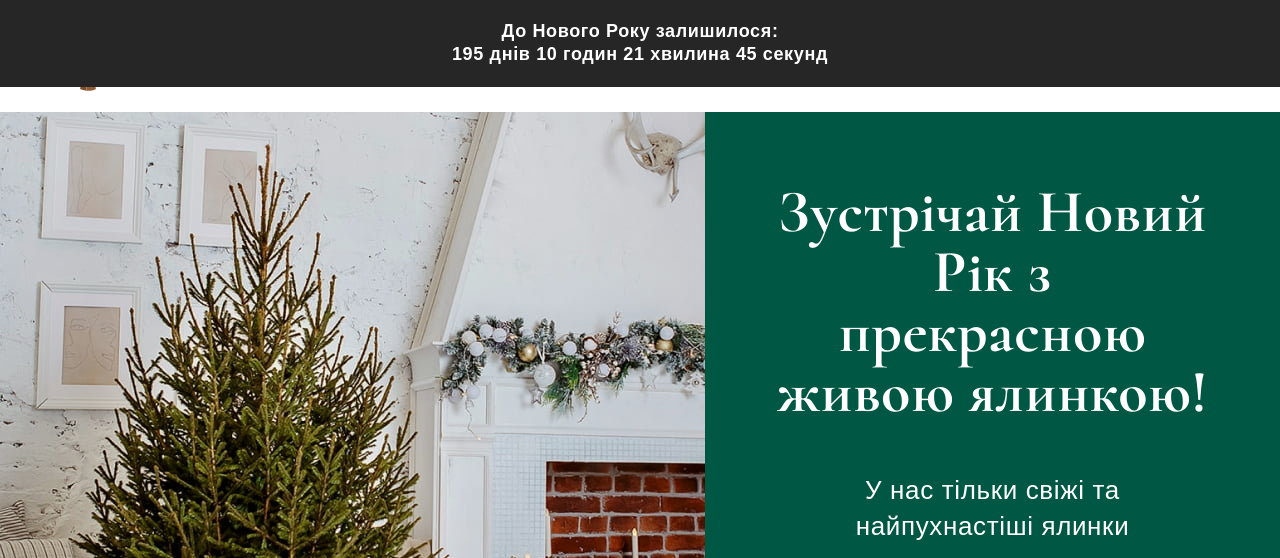
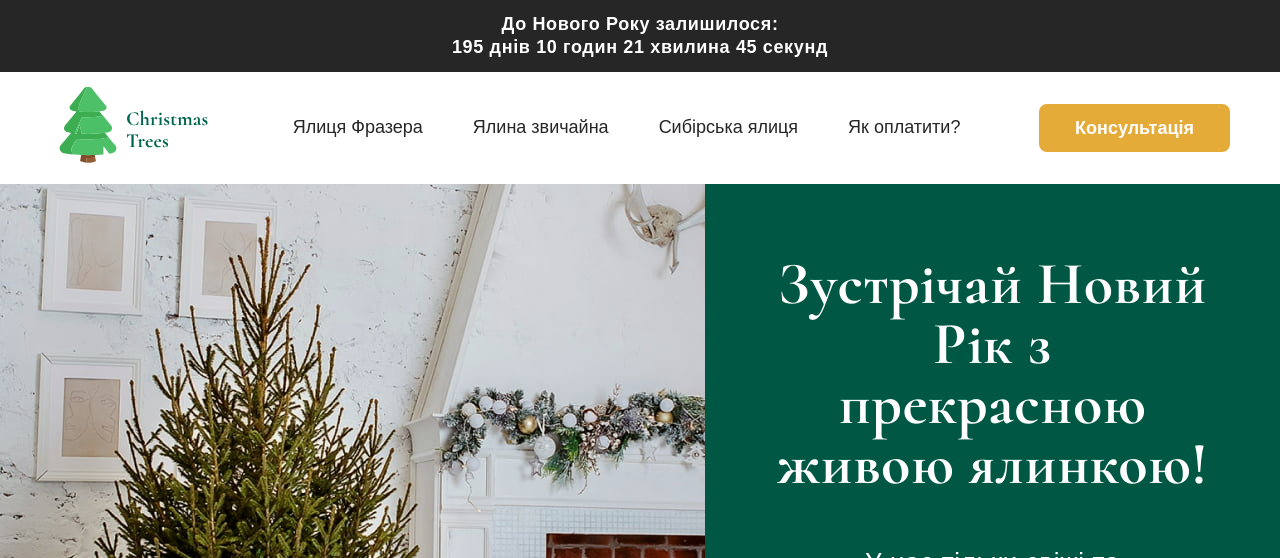
Before and after one commit to Julia-Frost/chrismas-trees, a plain HTML site: page index.html in a window 1280 px wide. Shown: the top 558 px of the page. Drawn offline with nearby package versions, Linux system fonts and the light colour scheme.

Commit message:
add corrects

```diff
--- a/scss/components/_header.scss
+++ b/scss/components/_header.scss
@@ -1,21 +1,12 @@
 .header {
   background-color: $second-color;
+  padding-top: 87px;
+  padding-bottom: 15px;
 }
-// .header__action {
-//   background-color: $first-color;
-//   box-shadow: 0px 4px 10px rgba(0, 0, 0, 0.25);
-//   padding: 20px;
-// }
-// .header__announce {
-//   text-align: center;
-//   font-weight: 700;
-//   font-size: 12px;
-// }
 
 .header__content {
   position: relative;
-  padding-top: 15px;
-  padding-bottom: 15px;
+
   display: flex;
   justify-content: space-between;
   align-items: center;
--- a/scss/components/_timer.scss
+++ b/scss/components/_timer.scss
@@ -9,6 +9,7 @@
   text-align: center;
   font-weight: 700;
   font-size: 12px;
+  height: 72px;
 
   z-index: 10;
   display: flex;
@@ -18,7 +19,6 @@
 .timer__count {
   display: block;
 }
-/*background-color: var(--main-color); Убрать после отключения таймера в ball.css*/
 
 @media (min-width: 768px) {
   .timer {
```
Also changed, not shown: index.html (+0 -5 lines), scss/components/_media-desktop.scss (+0 -9 lines), scss/components/_media-tablet.scss (+0 -9 lines), css/main.css, css/main.min.css, 2 other files.
